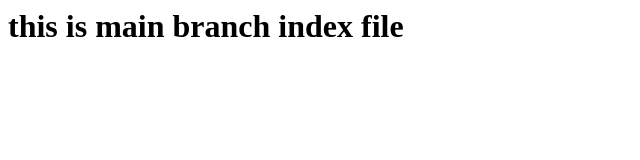
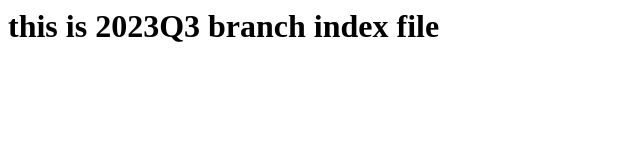
Before and after one commit to shubham51294/assignment-02, a plain HTML site: page index.html in a window 1280 px wide. Shown: the whole page, without its empty margins (0-640 px from the left). Drawn offline with Linux system fonts and the light colour scheme.

Commit message:
Update index.html

```diff
--- a/index.html
+++ b/index.html
@@ -1 +1 @@
-<h1>this is main branch index file</h1>
+<h1>this is 2023Q3 branch index file</h1>
```
